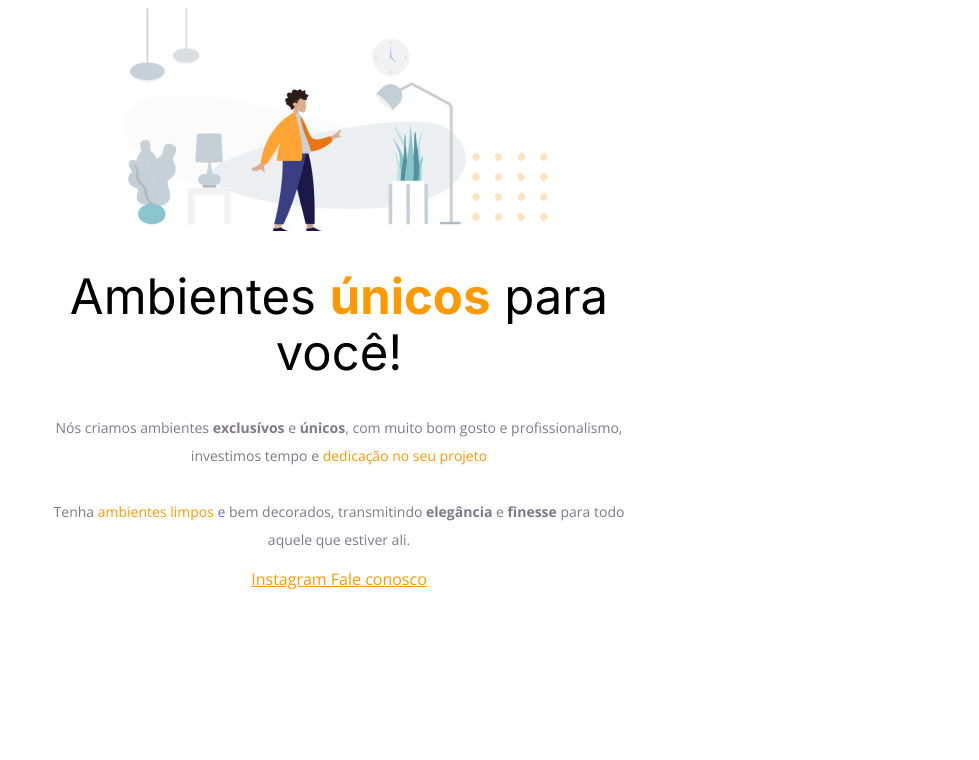
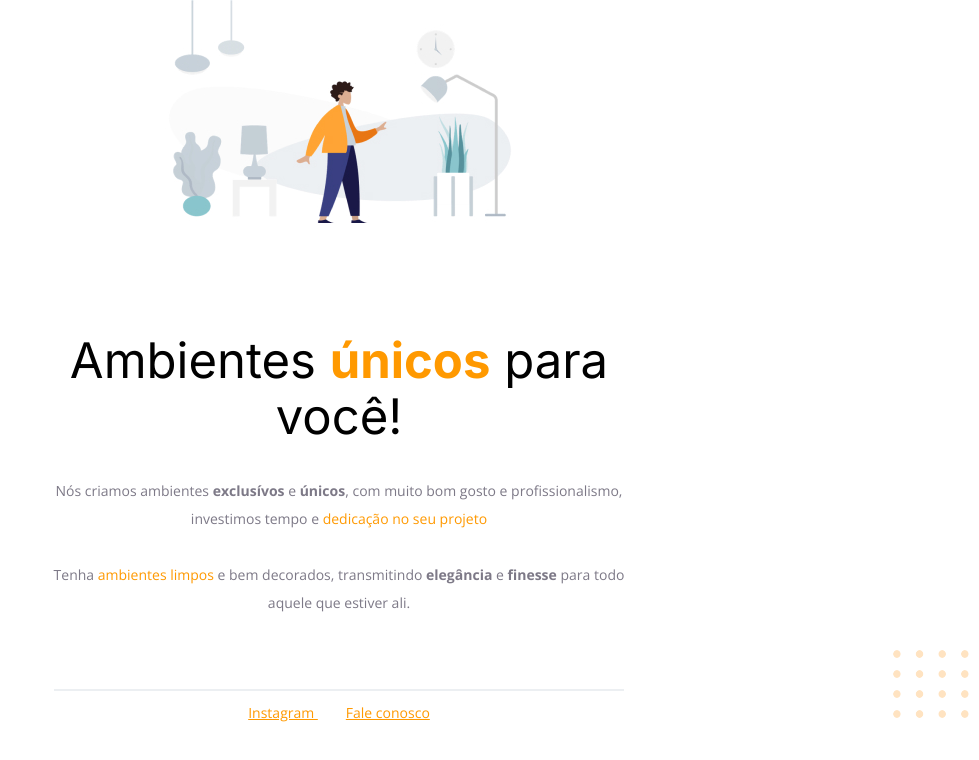
Before and after one commit to cristiano027/M-veis-Customizados, a plain HTML site: page index.html in a window 1280 px wide. Shown: the whole page, without its empty margins (301-1280 px from the left). Drawn offline with nearby package versions, Linux system fonts and the light colour scheme.

Commit message:
Posicionamento

```diff
--- a/index.html
+++ b/index.html
@@ -36,11 +36,15 @@
 
   <div id="footer">
 
-    <a
+    <div id="line"></div>
+
+    <a target="_blank"
     href="https://instagram.com/crisz_027">Instagram
   </a>
 
-  <a href="mailto:cristiano.pugnal2020@gmail.com">Fale conosco</a>
+  <a target="_blank"
+  href="mailto:cristiano.pugnal2020@gmail.com">Fale conosco
+</a>
   </div>
 
 </body>
--- a/style.css
+++ b/style.css
@@ -2,11 +2,16 @@
   font-family: 'Open Sans', sans-serif;
 
   text-align: center;
+  margin: 0;
  }
 
  #hero {
   width: 592px;
-  margin: auto;
+  margin: 0 auto 72px;
+ }
+
+ #hero img {
+  margin-bottom: 72px;
  }
 
  h1 {
@@ -14,6 +19,7 @@
   font-size: 49px;
   line-height: 56px;
   font-weight: normal;
+  margin-bottom: 32px;
 }
 
 h1 span {
@@ -24,9 +30,28 @@ h1 span {
   color: #FF9900;
  }
 
- p {
+ p, #footer {
   color: #7d7987;
 
   font-size: 14px;
   line-height: 28px;
 }
+
+#footer a + a{
+  margin-left: 28px;
+}
+
+#line {
+  width: 568px;
+  height: 0px;
+
+  margin: 0 auto 8px;
+
+  border: 1px #ECEFF2 solid;
+}
+
+#balls {
+  position: fixed;
+  right: 0px;
+  bottom: 0px;
+}
```
